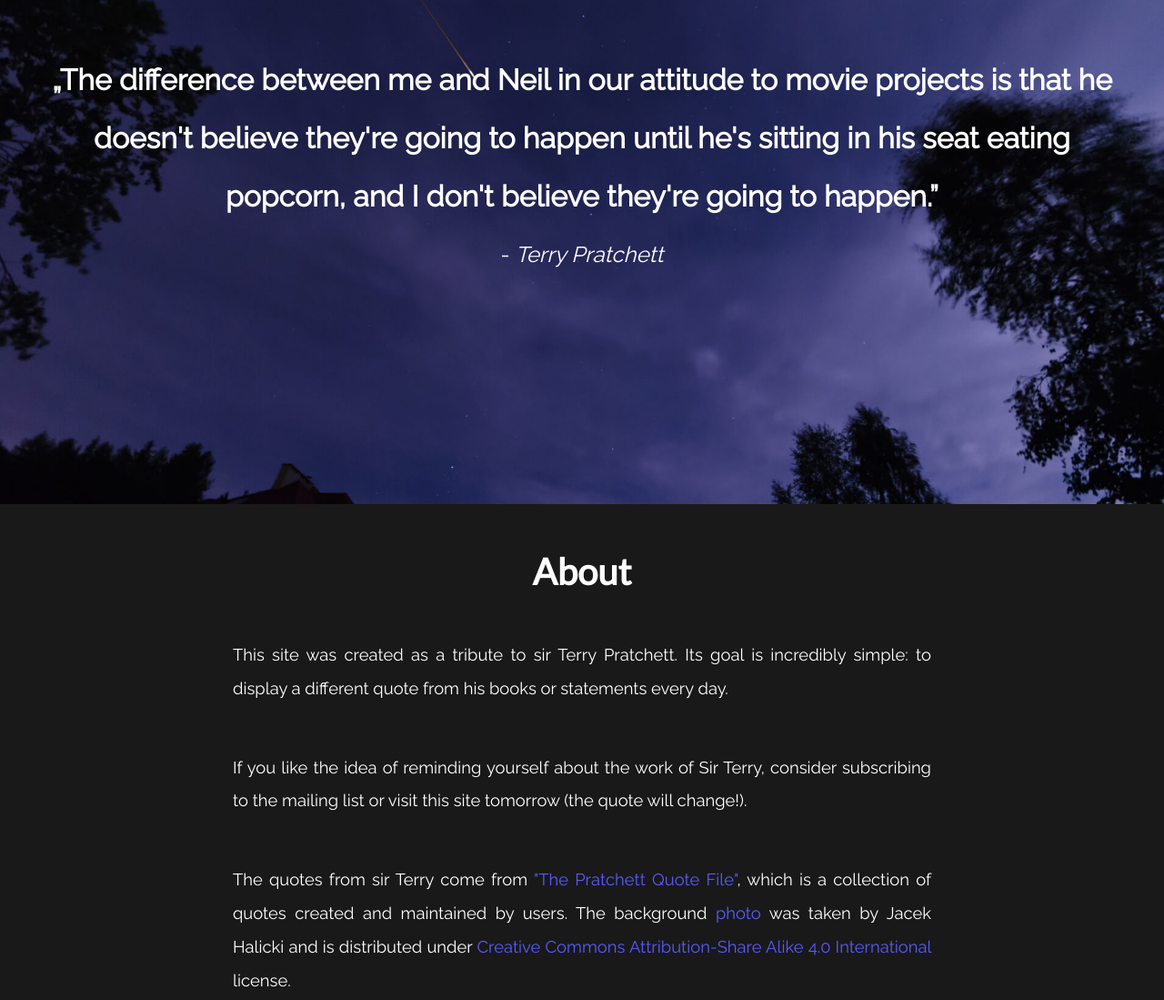
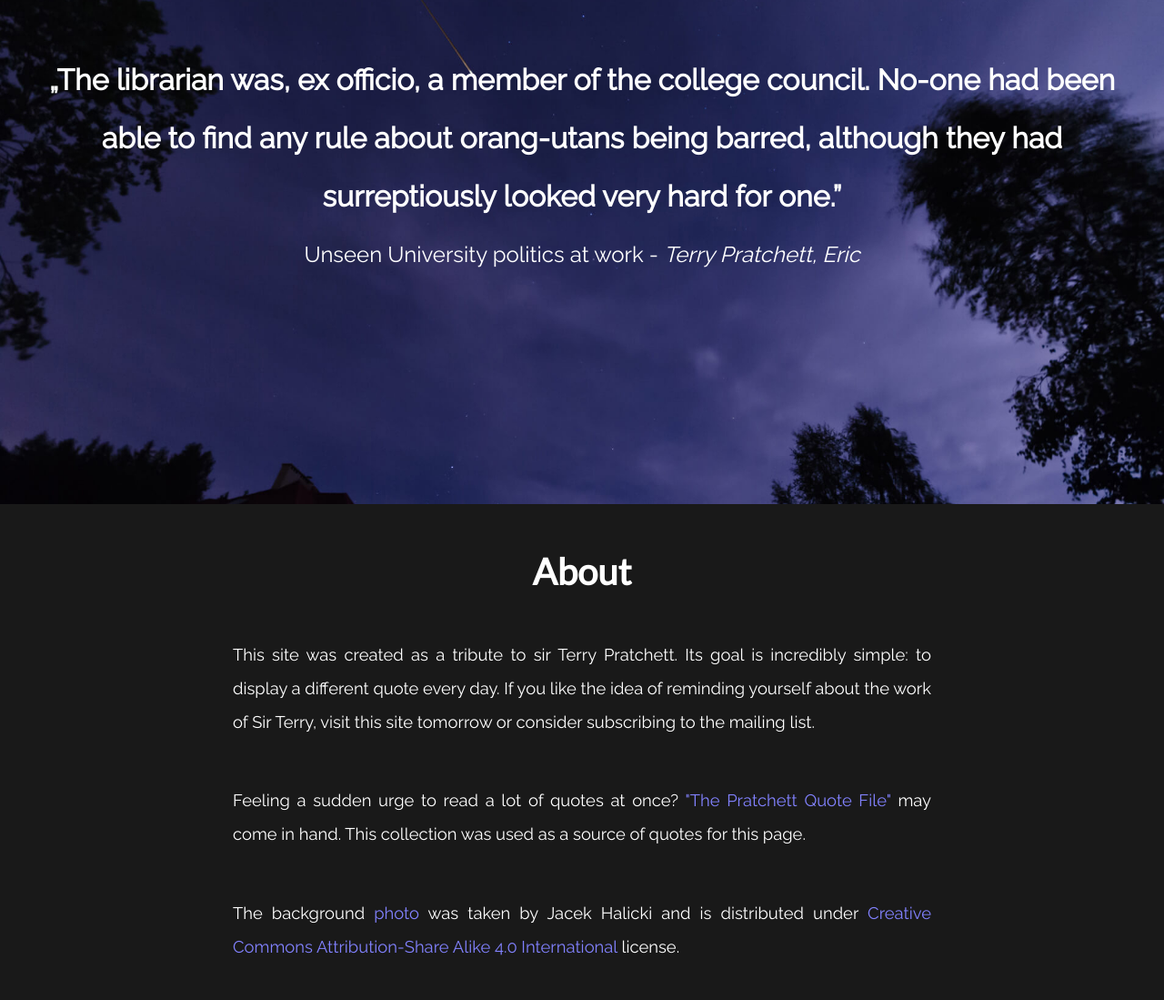
Before and after one commit to mnocon/TheDailyPratchett, a plain HTML site: page index.html in a window 1280 px wide. Shown: the part 246-1345 px from the top of the page at 91% size. Drawn offline with Linux system fonts and the light colour scheme.

Commit message:
Added favicon. Moved scripts to external file. Changed about text.

```diff
--- a/index.html
+++ b/index.html
@@ -4,11 +4,13 @@
 <meta http-equiv="X-Clacks-Overhead" content="GNU Terry Pratchett" />
 <meta charset="UTF-8" />
 <title>The Daily Pratchett</title>
+<link rel="shortcut icon" type="image/x-icon" href="website/favicon.ico">
 <link href="website/style.css" rel="stylesheet" />
 <link href="http://fonts.googleapis.com/css?family=Lato" rel="stylesheet" type="text/css" />
 <link href="http://fonts.googleapis.com/css?family=Raleway" rel="stylesheet" type="text/css" />
 <meta name="viewport" content="width=device-width, initial-scale=1" />
 <script src="website/jquery-2.1.3.min.js"></script>
+<script src="website/script.js"></script>
 </head>
 <body>
 		<header>
@@ -36,9 +38,8 @@ had surreptiously looked very hard for one.</p>
 </section>
 <section id="about"  class="about">
 <h2>About</h2>
-<p>This site was created as a tribute to sir Terry Pratchett. Its goal is incredibly simple: to display a different quote from his books or statements every day.</p>
-<p>If you like the idea of reminding yourself about the work of Sir Terry, consider subscribing to the mailing list or visit this site tomorrow (the quote will change!).
-<p> The quotes from sir Terry come from <a href="http://www.lspace.org/books/pqf/">"The Pratchett Quote File"</a>, which is a collection of quotes created and maintained by users. The background <a href="http://commons.wikimedia.org/wiki/File:2014_Meteor.jpg">photo</a> was taken by Jacek Halicki and is distributed under <a href="http://creativecommons.org/licenses/by-sa/4.0/">Creative Commons Attribution-Share Alike 4.0 International</a> license.
+<p>This site was created as a tribute to sir Terry Pratchett. Its goal is incredibly simple: to display a different quote every day. If you like the idea of reminding yourself about the work of Sir Terry, visit this site tomorrow or consider subscribing to the mailing list.
+<p> Feeling a sudden urge to read a lot of quotes at once? <a href="http://www.lspace.org/books/pqf/">"The Pratchett Quote File"</a> may come in hand. This collection was used as a source of quotes for this page.</p><p> The background <a href="http://commons.wikimedia.org/wiki/File:2014_Meteor.jpg">photo</a> was taken by Jacek Halicki and is distributed under <a href="http://creativecommons.org/licenses/by-sa/4.0/">Creative Commons Attribution-Share Alike 4.0 International</a> license.
 </p>
 
 <p>
@@ -62,52 +63,3 @@ had surreptiously looked very hard for one.</p>
 </main>
 </body>
 </html>
-
-<script>
-	var $content = $("#content");
-	var $context = $("#context");
-	var $author = $("#author");
-
-	var oneDay = 24*60*60*1000; // hours*minutes*seconds*milliseconds
-	var launchDate = new Date(2015, 03, 21, 12);
-	var todayDate = new Date();
-
-	function setHeight(param)
-	{
-
-	}
-
-	function setTopMargin(param)
-	{
-    $('#mainQuote').css({top:param});
-	}
-
-	$(document).ready(function() {
-
-		$.getJSON( "website/quotes.json", function( data ) {
-			quotesArray = data;
-			var diffDays = Math.round(Math.abs((todayDate.getTime() - 	launchDate.getTime())/(oneDay)));
-			var quoteToSet = diffDays % quotesArray.length;
-			setQuote(quoteToSet);
-			});
-	});
-
-	function setQuote(i){
-	$content.text(quotesArray[i].Content);
-	$author.text(quotesArray[i].Author);
-	$context.text(quotesArray[i].Context);
-		if ( quotesArray[i].Content.length > 450)
-		{
-		setHeight('150%');
-		}
-		else
-		{
-		setHeight('100%');
-		}
-	}
-	var i = 0;
-	$('#triggerJQ').click(function()
-	{
-	setQuote(i++);
-	});
-</script>
--- /dev/null
+++ b/website/script.js
@@ -0,0 +1,22 @@
+	var $content = $("#content");
+	var $context = $("#context");
+	var $author = $("#author");
+
+	var oneDay = 24*60*60*1000; // hours*minutes*seconds*milliseconds
+	var launchDate = new Date(2015, 03, 21, 12);
+	var todayDate = new Date();
+
+	$(document).ready(function() {
+		$.getJSON( "website/quotes.json", function( data ) {
+			quotesArray = data;
+			var diffDays = Math.round(Math.abs((todayDate.getTime() - 	launchDate.getTime())/(oneDay)));
+			var quoteToSet = diffDays % quotesArray.length;
+			setQuote(quoteToSet);
+			});
+	});
+
+	function setQuote(i){
+	$content.text(quotesArray[i].Content);
+	$author.text(quotesArray[i].Author);
+	$context.text(quotesArray[i].Context);
+	}
--- a/website/style.css
+++ b/website/style.css
@@ -9,13 +9,13 @@ body, html {
 
 a:link
 {
-	color: rgba(90,90,255,1);
+	color: rgba(130,130,255,1);
     text-decoration: none;
 }
 
 a:visited
 {
-	color: rgba(60,60,200,1);
+	color: rgba(110,110,200,1);
     text-decoration: none;
 }
 
@@ -198,7 +198,6 @@ blockquote > footer > cite {
 	display: flex; /* opt into the new box model */
     justify-content: center; /* "align" */
     align-items: center; /* "valign" */
-/* 	background-image: url("a.jpg"); */
 }
 
 .subscribe > form > h2
```
Also changed, not shown: website/favicon.ico (added).
